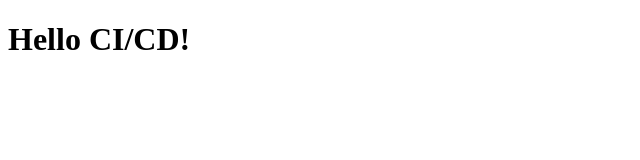
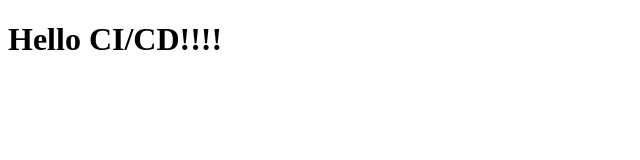
Before and after one commit to anisha-sivakumar/exampleGitHub, a plain HTML site: page index.html in a window 1280 px wide. Shown: the full height of the page, 0-640 px from the left. Drawn offline with Linux system fonts and the light colour scheme.

Commit message:
deploy: 68315ab062cc2bf97534a0e3f1d92e5d5a1cedb8

```diff
--- a/index.html
+++ b/index.html
@@ -6,6 +6,6 @@
     <title>Document</title>
 </head>
 <body>
-    <h1>Hello CI/CD!</h1>
+    <h1>Hello CI/CD!!!!</h1>
 </body>
 </html>
```
